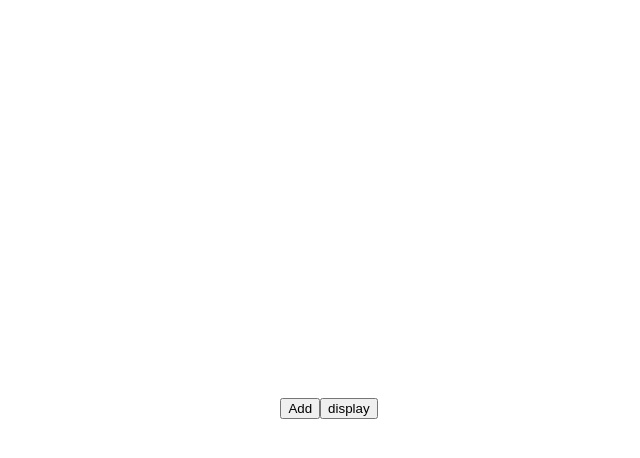
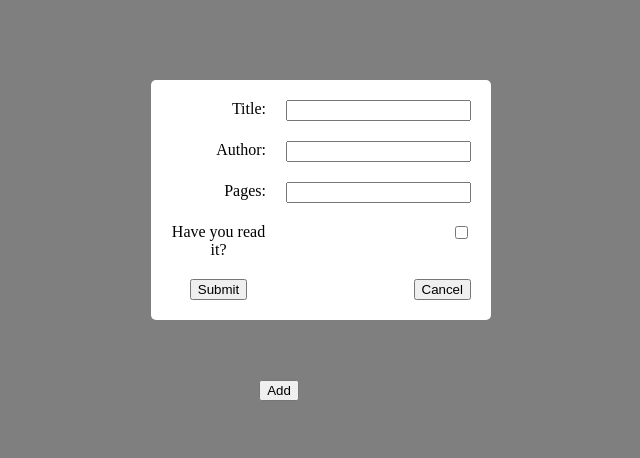
Before and after one commit to moxiegg/library-app, a plain HTML site: page index.html in a window 1280 px wide. Both pictures are taken after a click on the button "Add". Shown: the whole page, without its empty margins (361-1001 px from the left). Drawn offline with Linux system fonts and the light colour scheme.

Commit message:
added form

```diff
--- a/index.html
+++ b/index.html
@@ -5,12 +5,27 @@
     <meta name="viewport" content="width=device-width, initial-scale=1.0">
     <title>Library App</title>
     <link rel="stylesheet" href="styles.css">
-    <script src="script.js"></script>
+    <script src="script.js" defer></script>
 </head>
 <body>
-    <div class="books">
+    <div class="modal">
+        <form class="addBookForm" action="" method="POST">
+            <div>Title:</div>
+            <div><input type="text" id="title"></div>
+            <div>Author:</div>
+            <div><input type="text" id="author"></div>
+            <div>Pages:</div>
+            <div><input type="number" id="pages"></div>
+            <div>Have you read it?</div>
+            <div><input type="checkbox" id="readStatus"></div>
+            <div><button type="submit">Submit</button></div>
+            <div><button type="button" onclick="cancelForm()">Cancel</button></div>
+        </form>
     </div>
-    <button onClick="Book()">Add</button>
-    <button onClick="display()">display</button>
+    <div class="content">
+        <button onClick="openForm()" class="addBtn">Add</button>
+        <div class="books">
+        </div>
+    </div>
 </body>
 </html>
--- a/script.js
+++ b/script.js
@@ -1,4 +1,24 @@
 let myLibrary=[]
+let formModal=document.querySelector('.modal');
+let body=document.querySelector("body");
+let form=document.querySelector(".addBookForm");
+form.addEventListener("submit",function(e){
+    // console.log(e);
+    e.preventDefault();
+    author=document.querySelector("#author").value;
+    title=document.querySelector("#title").value;
+    pages=document.querySelector("#pages").value;
+    readStatus=document.querySelector("#readStatus").checked;
+    if(readStatus){
+        readStatus="Yes";
+    }else readStatus="No";
+    form.reset();
+    Book(author,title,pages,readStatus);
+})
+function cancelForm(){
+    formModal.classList.remove("disp");
+    body.classList.remove("darken");
+}
 function bookObj(author,title,pages,readStatus){
     this.author=author;
     this.title=title;
@@ -18,12 +38,14 @@ function removeBook(e){
     myLibrary.splice(index,1);
     display();
 }
-function Book(){
-    author="Eichiro Oda";
-    title="One Piece";
-    pages="100";
-    readStatus="No";
+function Book(author,title,pages,readStatus){
     myLibrary.push(new bookObj(author,title,pages,readStatus));
+    cancelForm();
+    display();
+}
+function openForm(){
+    formModal.classList.add('disp');
+    body.classList.add('darken');
 }
 function display(){
     let b=document.querySelector(".books");
@@ -34,24 +56,24 @@ function display(){
         card.className="card";
         ti=document.createElement("div");
         ti.textContent=ele.title;
-        card.appendChild(ti);
+        // card.appendChild(ti);
         au=document.createElement("div");
         au.textContent=ele.author;
-        card.appendChild(au);
+        // card.appendChild(au);
         pg=document.createElement("div");
         pg.textContent=ele.pages;
-        card.appendChild(pg);
+        // card.appendChild(pg);
         rs=document.createElement("div");
         rs.textContent=ele.readStatus;
         rs.setAttribute("data-bookNo",ind);
         rs.className="toggle";
         rs.addEventListener("click",toggleStatus);
-        card.appendChild(rs);
+        // card.appendChild(rs);
         rm=document.createElement("button");
         rm.textContent="Remove";
         rm.addEventListener("click",removeBook);
         rm.setAttribute("data-bookNo",ind);
-        card.appendChild(rm);
+        card.append(ti,au,pg,rs,rm);
         b.appendChild(card);
         ind=ind+1;
     })
--- a/styles.css
+++ b/styles.css
@@ -2,8 +2,18 @@ body{
     display:flex;
     justify-content: center;
     align-items: center;
+    margin:0;
     height:100vh;
 }
+.content{
+    display:grid;
+    grid-template-rows: max-content,1fr;
+    gap:20px;
+}
+.addBtn{
+    justify-self: center;
+}
+
 .books{
     display:grid;
     grid-template-columns: repeat(3,1fr);
@@ -19,3 +29,32 @@ body{
 .card .readStatus{
     justify-self: center;
 }
+
+.modal {
+    position: fixed;
+    z-index: 1;
+    top: 10%;
+    left: 40%;
+    width: 300px;
+    padding: 20px;
+    border-radius: 5px;
+    background-color:white;
+    text-align: center;
+    display:none;
+}
+.disp{
+    display:block;
+}
+.addBookForm{
+    display:grid;
+    grid-template-columns: repeat(2,1fr);
+    justify-items: right;
+    gap:20px;
+}
+
+.addBookForm div:nth-last-child(2){
+    justify-self: center;
+}
+.darken{
+    background:rgba(0, 0, 0, 0.5);
+}
```
